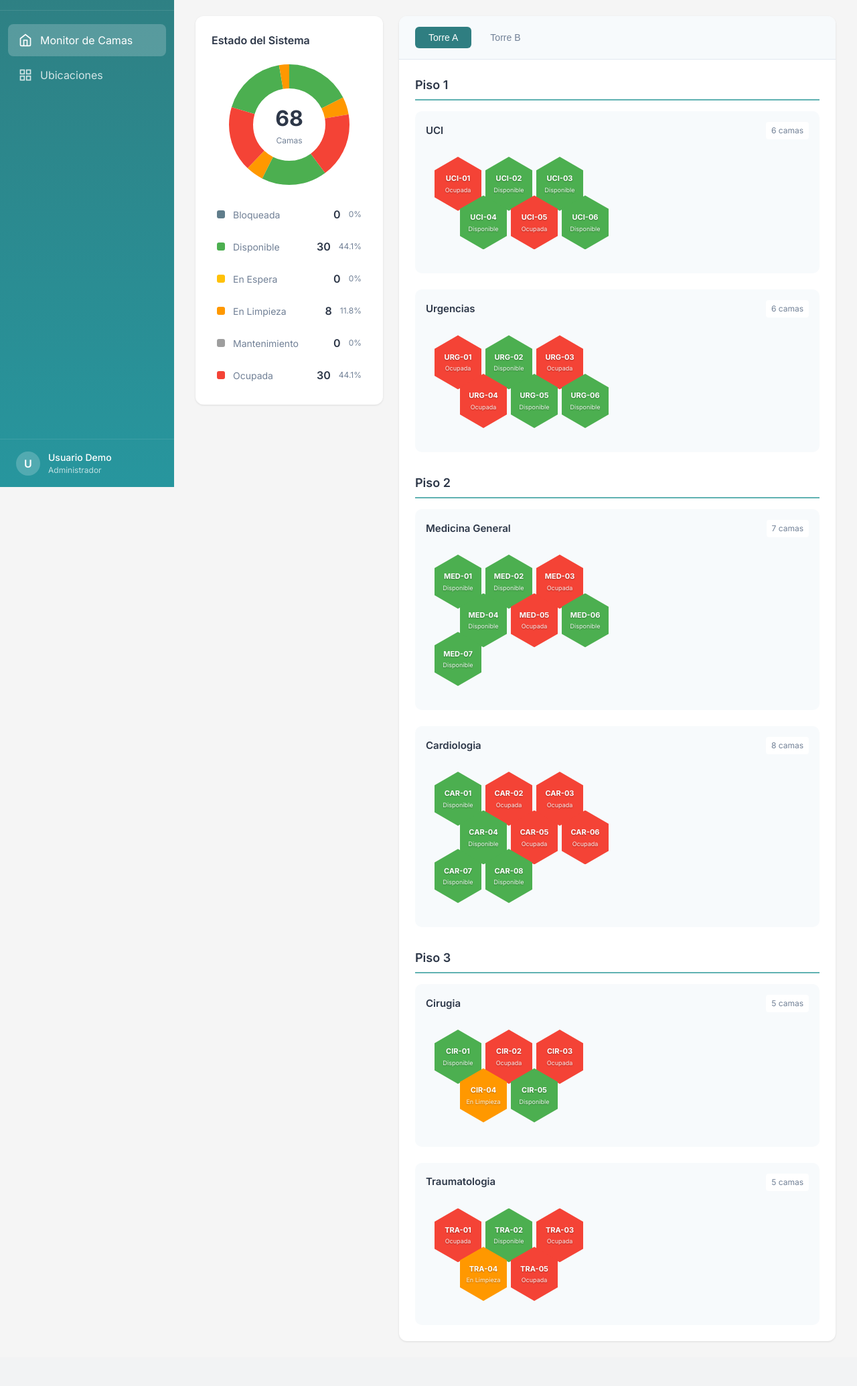
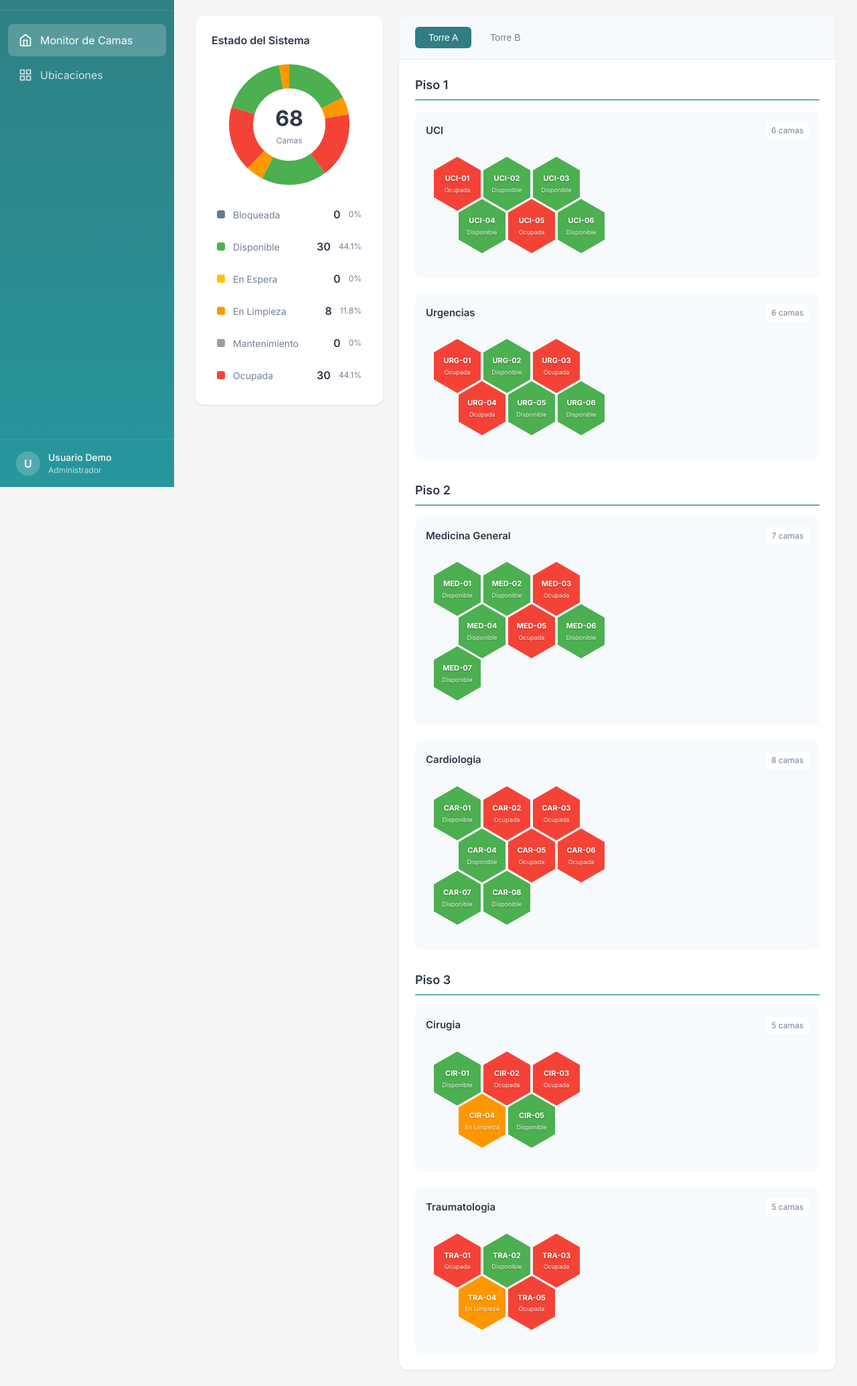
Before and after one commit to jona-mhw/rs-centro-de-comandos, a Flask app: page / in a window 1280 px wide. Shown: the part 73-2142 px from the top of the page at 67% size. Before the commit the page ends 2076 px from the top, so only its background shows below. Run offline with Flask 3, Linux system fonts and the light colour scheme; data comes from the database, SQL or seed files in the repository.

Commit message:
fix: Adjust honeycomb vertical spacing to prevent overlap
Reduced row margin-top from -25% to -22% of hex height to prevent
hexagons from overlapping while maintaining the honeycomb pattern.

https://claude.ai/code/session_01JXq3tKjHfMMP5nQZfXi2jo

```diff
--- a/static/css/style.css
+++ b/static/css/style.css
@@ -433,10 +433,9 @@ body {
 /* HONEYCOMB / PANAL DE ABEJAS */
 .honeycomb-grid {
     --hex-size: 70px;
-    --hex-margin: 3px;
+    --hex-margin: 2px;
     --hex-height: calc(var(--hex-size) * 1.1547);
     --row-offset: calc(var(--hex-size) / 2 + var(--hex-margin));
-    --row-vertical-offset: calc(var(--hex-height) * -0.25 - var(--hex-margin));
 
     display: flex;
     flex-direction: column;
@@ -447,7 +446,7 @@ body {
 
 .hex-row {
     display: flex;
-    margin-top: var(--row-vertical-offset);
+    margin-top: calc(var(--hex-height) * -0.22);
 }
 
 .hex-row:first-child {
```
